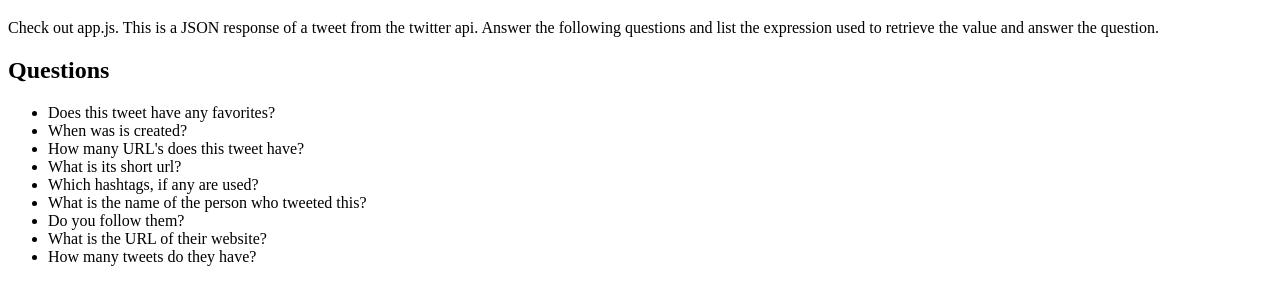
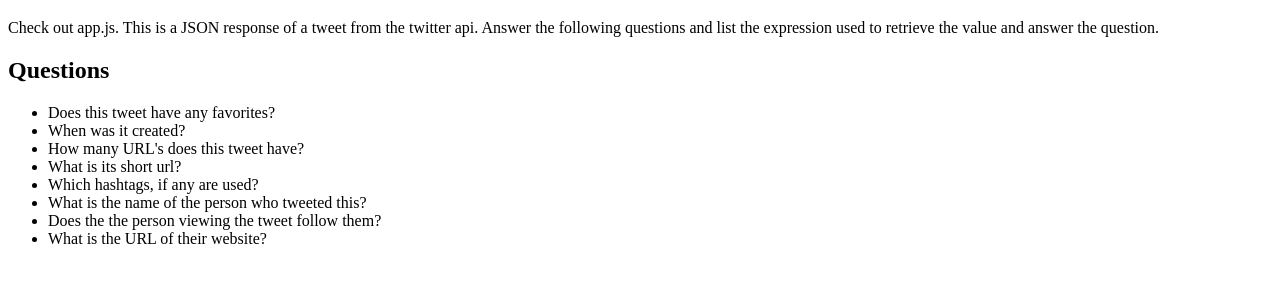
Before and after one commit to ga-dc/big_ole_twitter_object, a plain HTML site: page index.html in a window 1280 px wide. Shown: the part 61-366 px from the top of the page. Drawn offline with Linux system fonts and the light colour scheme.

Commit message:
small tweak on wording

```diff
--- a/index.html
+++ b/index.html
@@ -14,14 +14,13 @@
   <h2>Questions</h2>
   <ul id="questions">
     <li>Does this tweet have any favorites?</li>
-    <li>When was is created?</li>
+    <li>When was it created?</li>
     <li>How many URL's does this tweet have?</li>
     <li>What is its short url?</li>
     <li>Which hashtags, if any are used?</li>
     <li>What is the name of the person who tweeted this?</li>
-    <li>Do you follow them?</li>
+    <li>Does the the person viewing the tweet follow them?</li>
     <li>What is the URL of their website?</li>
-    <li>How many tweets do they have?</li>
   </ul>
 </body>
 </html>
--- a/scripts/app.js
+++ b/scripts/app.js
@@ -119,7 +119,7 @@
 console.log(tweet.entities.hashtags[0].text);
 console.log("What is the name of the person who tweeted this?");
 console.log(tweet.user.name);
-console.log("Do you follow them?");
+console.log("Does the the person viewing the tweet follow them?");
 console.log(tweet.user.following);
 console.log("What is the URL of their website?");
 console.log(tweet.user.url);
```
